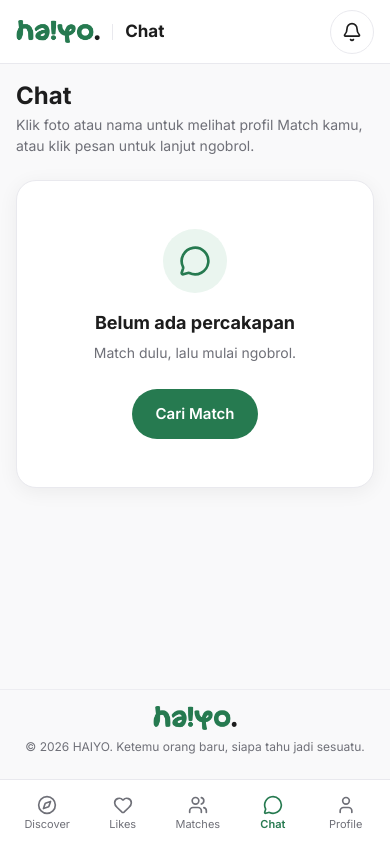
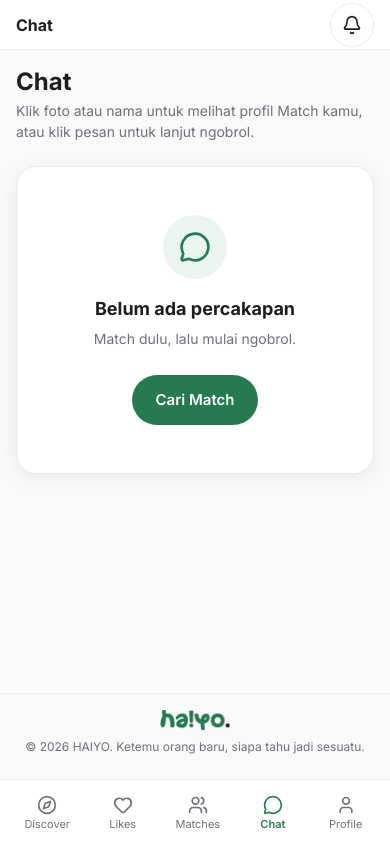
Before and after one commit to mediabelokiri-cpu/haiyo, a Next.js app: page /chat in a window 390 px wide. Built offline with nearby package versions, Linux system fonts and the light colour scheme.

Commit message:
fix: remove duplicate BrandLogo on mobile header and desktop AppShell

```diff
--- a/app/download/page.tsx
+++ b/app/download/page.tsx
@@ -137,10 +137,9 @@ export default function DownloadAppPage() {
   return (
     <div className="min-h-dvh flex flex-col bg-[#f9f9fa] text-[#1d1d1d]">
       {/* Top Navbar */}
-      <header className="sticky top-0 z-30 h-14 md:h-16 bg-white/95 backdrop-blur-md border-b border-[#E9E9EE]">
+      <header className="sticky top-0 z-30 h-[46px] md:h-16 bg-white/95 backdrop-blur-md border-b border-[#E9E9EE]">
         <div className="max-w-6xl mx-auto h-full px-4 md:px-8 flex items-center justify-between">
-          <BrandLogo href="/" size="sm" className="md:hidden" />
-          <BrandLogo href="/" size="md" className="hidden md:inline-flex" />
+          <BrandLogo href="/" size="md" />
 
           <div className="flex items-center gap-2.5">
             <Link
--- a/app/page.tsx
+++ b/app/page.tsx
@@ -179,15 +179,14 @@ export default function LandingPage() {
 
   return (
     <div className="min-h-dvh flex flex-col bg-[#f9f9fa] text-[#1d1d1d]">
-      {/* Top Navbar — Compact on Mobile (h-[50px]) so it fits phone screens cleanly */}
-      <header className="sticky top-0 z-40 h-[50px] lg:h-16 bg-white lg:bg-white/90 lg:backdrop-blur-md lg:border-b lg:border-[#E9E9EE]">
+      {/* Top Navbar — Compact on Mobile (h-[44px]) so it fits phone screens cleanly */}
+      <header className="sticky top-0 z-40 h-[44px] lg:h-16 bg-white lg:bg-white/90 lg:backdrop-blur-md lg:border-b lg:border-[#E9E9EE]">
         <div className="max-w-6xl mx-auto h-full px-4 md:px-8 flex items-center justify-between">
           <div
             onClick={() => handleSelectMobileSection("beranda")}
             className="cursor-pointer flex items-center"
           >
-            <BrandLogo href="/" size="sm" className="lg:hidden" />
-            <BrandLogo href="/" size="md" className="hidden lg:inline-flex" />
+            <BrandLogo href="/" size="md" />
           </div>
 
           {/* Desktop Navigation Links */}
@@ -235,17 +234,17 @@ export default function LandingPage() {
             className="lg:hidden p-1.5 -mr-1.5 text-[#267a50] focus-visible:outline-none cursor-pointer"
           >
             {mobileMenuOpen ? (
-              <X className="w-6 h-6 stroke-[2.4]" />
+              <X className="w-5 h-5 stroke-[2.4]" />
             ) : (
               <svg
                 viewBox="0 0 24 18"
                 fill="none"
-                className="w-[22px] h-[16px] text-[#267a50]"
+                className="w-[20px] h-[14px] text-[#267a50]"
                 aria-hidden="true"
               >
-                <rect x="0" y="0" width="24" height="2.8" rx="1.4" fill="currentColor" />
-                <rect x="0" y="7.5" width="24" height="2.8" rx="1.4" fill="currentColor" />
-                <rect x="0" y="15" width="24" height="2.8" rx="1.4" fill="currentColor" />
+                <rect x="0" y="0" width="24" height="2.6" rx="1.3" fill="currentColor" />
+                <rect x="0" y="7.6" width="24" height="2.6" rx="1.3" fill="currentColor" />
+                <rect x="0" y="15.2" width="24" height="2.6" rx="1.3" fill="currentColor" />
               </svg>
             )}
           </button>
--- a/components/ui/BrandLogo.tsx
+++ b/components/ui/BrandLogo.tsx
@@ -36,26 +36,21 @@ export function BrandLogo({
 }: BrandLogoProps) {
   const sizeStyles = {
     sm: {
-      wordmark: "h-6 w-auto",
-      mark: "w-7 h-7",
+      wordmark: "h-[20px] sm:h-6 w-auto",
+      mark: "w-6 h-6 sm:w-7 sm:h-7",
     },
     md: {
-      wordmark: "h-7 sm:h-8 w-auto",
-      mark: "w-8 h-8",
+      wordmark: "h-[20px] sm:h-7 lg:h-8 w-auto",
+      mark: "w-7 h-7 sm:w-8 sm:h-8",
     },
     lg: {
-      wordmark: "h-9 sm:h-10 w-auto",
-      mark: "w-9 h-9",
+      wordmark: "h-7 sm:h-8 lg:h-9 w-auto",
+      mark: "w-8 h-8 sm:w-9 sm:h-9",
     },
   };
 
   const content = (
-    <span
-      className={cn(
-        "inline-flex items-center select-none shrink-0",
-        className
-      )}
-    >
+    <span className="inline-flex items-center select-none shrink-0">
       {showWordmark ? (
         // eslint-disable-next-line @next/next/no-img-element
         <img
@@ -70,13 +65,19 @@ export function BrandLogo({
     </span>
   );
 
-  if (!href) return content;
+  if (!href) {
+    return (
+      <span className={cn("inline-flex items-center", className)}>
+        {content}
+      </span>
+    );
+  }
 
   return (
     <Link
       href={href}
       aria-label="HAIYO Beranda"
-      className="inline-flex items-center focus-visible:outline-none"
+      className={cn("inline-flex items-center focus-visible:outline-none", className)}
     >
       {content}
     </Link>
--- a/components/ui/Navigation.tsx
+++ b/components/ui/Navigation.tsx
@@ -49,18 +49,26 @@ export function Header({
   rightSlot,
 }: HeaderProps) {
   return (
-    <header className="sticky top-0 z-30 h-16 bg-white/95 backdrop-blur-md border-b border-[#E9E9EE] px-4 md:px-8 flex items-center justify-between pt-safe">
+    <header className="sticky top-0 z-30 h-[50px] md:h-16 bg-white/95 backdrop-blur-md border-b border-[#E9E9EE] px-4 md:px-8 flex items-center justify-between pt-safe">
       <div className="flex items-center gap-3 min-w-0">
-        {showBrand && !title ? (
-          <BrandLogo href="/discover" size="md" />
-        ) : (
+        {showBrand && (
+          <div className="md:hidden flex items-center shrink-0">
+            <BrandLogo href="/discover" size="sm" />
+          </div>
+        )}
+        {title ? (
           <div className="flex items-center gap-3 min-w-0">
-            <BrandLogo href="/discover" size="sm" className="md:hidden" />
-            <span className="h-4 w-px bg-[#E9E9EE] md:hidden shrink-0" />
-            <h1 className="text-[17px] sm:text-[18px] font-bold text-[#1d1d1d] truncate">
+            {showBrand && (
+              <span className="h-4 w-px bg-[#E9E9EE] md:hidden shrink-0" />
+            )}
+            <h1 className="text-[16px] sm:text-[18px] font-bold text-[#1d1d1d] truncate">
               {title}
             </h1>
           </div>
+        ) : (
+          <h1 className="hidden md:block text-[18px] font-bold text-[#1d1d1d] truncate">
+            Discover
+          </h1>
         )}
       </div>
 
```
